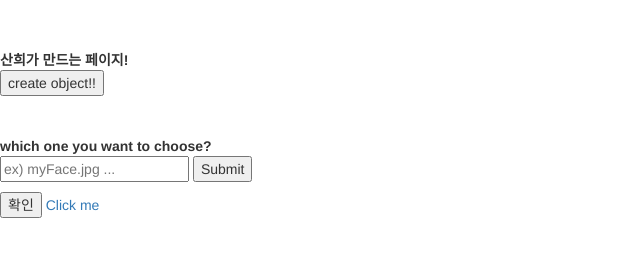
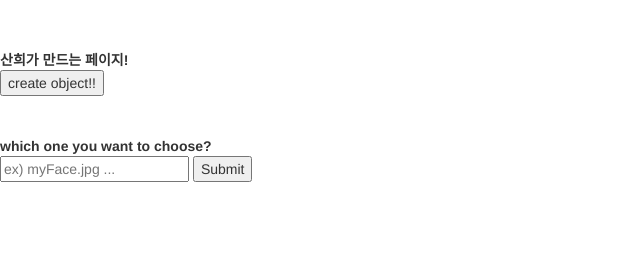
Before and after one commit to gksthd1992/gajah, a plain HTML site: page select_object/index.html in a window 1280 px wide. Shown: the whole page, without its empty margins (0-640 px from the left). Drawn offline with nearby package versions, Linux system fonts and the light colour scheme.

Commit message:
Update index.html

```diff
--- a/select_object/index.html
+++ b/select_object/index.html
@@ -52,10 +52,8 @@
             <!-- <input type="button" name="b1" value="제출" >
             <input type="submit" id="button_joinus" value="가입하기" disabled="">
             submit != button-->
-        <input type="button" id="btn_enternum" value="확인" >
 
         <!-- <input type = “button” id=”b1″ value=”1″>  -->
-    <a href="hello_world.py?ver=1">Click me</a>
     <script src="https://ajax.googleapis.com/ajax/libs/jquery/1.11.1/jquery.min.js"></script>
     <script src="https://maxcdn.bootstrapcdn.com/bootstrap/3.3.2/js/bootstrap.min.js"></script>
     <script src="makeobject.js?ver=1"></script>
```
